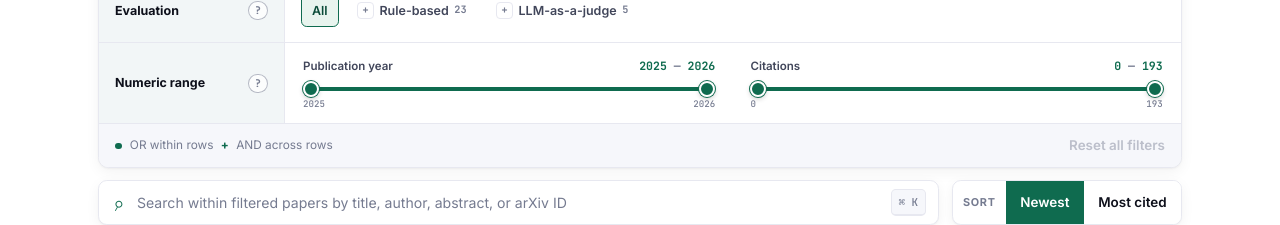
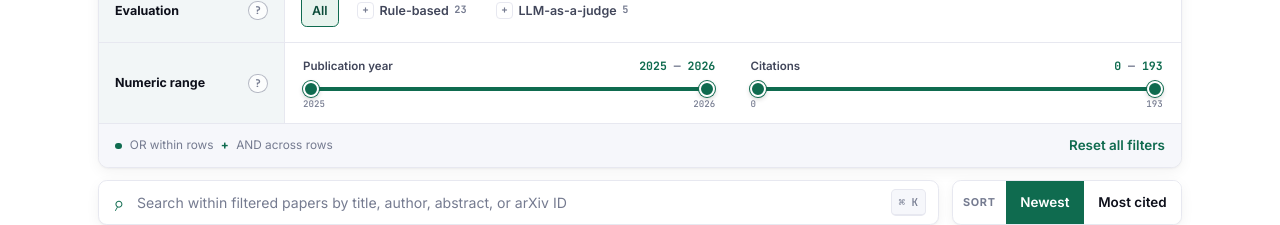
Before and after one commit to Prism-Shadow/awesome-rsi, a React (Vite) app in the folder site/: page / in a window 1280 px wide. Shown: the part 900-1125 px from the top of the page. Built offline with nearby package versions, Linux system fonts and the light colour scheme.

Commit message:
Keep filter reset action available

```diff
--- a/site/src/components/FilterBar.jsx
+++ b/site/src/components/FilterBar.jsx
@@ -181,7 +181,6 @@ export default function FilterBar({
   onSortChange,
   resultCount,
   totalCount,
-  hasFilters,
   onClear,
   lang,
   copyOverride,
@@ -253,7 +252,7 @@ export default function FilterBar({
 
         <div className="filter-board-foot">
           <span><i className="logic-dot" /> {copy.logic} <b>+</b> {copy.logicAnd}</span>
-          <button className="clear-btn" onClick={onClear} disabled={!hasFilters}>{copy.reset}</button>
+          <button className="clear-btn" onClick={onClear}>{copy.reset}</button>
         </div>
       </div>
 
--- a/site/src/components/MethodsTab.jsx
+++ b/site/src/components/MethodsTab.jsx
@@ -60,11 +60,6 @@ export default function MethodsTab({ lang }) {
   }));
 
   const clearDimension = (dimensionId) => setSelections((current) => ({ ...current, [dimensionId]: [] }));
-  const hasFilters = query.trim() !== ""
-    || Object.values(selections).some((values) => values.length > 0)
-    || yearRange[0] !== YEAR_BOUNDS[0]
-    || yearRange[1] !== YEAR_BOUNDS[1];
-
   const clearFilters = () => {
     setSelections(INITIAL_SELECTIONS);
     setYearRange(YEAR_BOUNDS);
@@ -91,7 +86,6 @@ export default function MethodsTab({ lang }) {
         onSortChange={setSortBy}
         resultCount={visible.length}
         totalCount={methods.length}
-        hasFilters={hasFilters}
         onClear={clearFilters}
         lang={lang}
         copyOverride={filterText}
--- a/site/src/components/PapersTab.jsx
+++ b/site/src/components/PapersTab.jsx
@@ -83,13 +83,6 @@ export default function PapersTab({ lang }) {
 
   const clearDimension = (dimensionId) => setSelections((current) => ({ ...current, [dimensionId]: [] }));
 
-  const hasFilters = query.trim() !== ""
-    || Object.values(selections).some((values) => values.length > 0)
-    || yearRange[0] !== YEAR_BOUNDS[0]
-    || yearRange[1] !== YEAR_BOUNDS[1]
-    || citationRange[0] !== CITATION_BOUNDS[0]
-    || citationRange[1] !== CITATION_BOUNDS[1];
-
   const clearFilters = () => {
     setSelections(INITIAL_SELECTIONS);
     setYearRange(YEAR_BOUNDS);
@@ -117,7 +110,6 @@ export default function PapersTab({ lang }) {
         onSortChange={setSortBy}
         resultCount={visible.length}
         totalCount={papers.length}
-        hasFilters={hasFilters}
         onClear={clearFilters}
         lang={lang}
       />
--- a/site/src/styles.css
+++ b/site/src/styles.css
@@ -1099,13 +1099,9 @@ a:hover {
   padding: 0;
 }
 
-.clear-btn:disabled { color: var(--muted); opacity: 0.45; cursor: default; }
-
 .clear-btn:hover {
   text-decoration: underline;
 }
-
-.clear-btn:disabled:hover { text-decoration: none; }
 
 /* ---------- citation graph ---------- */
 
```
